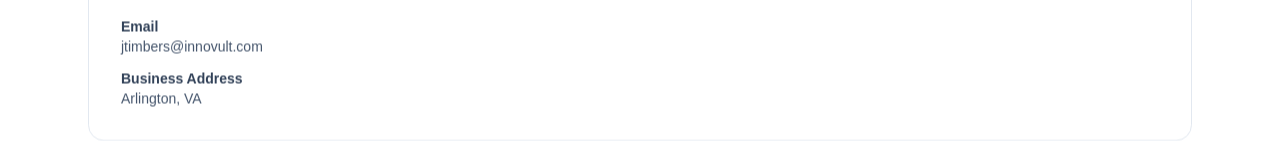
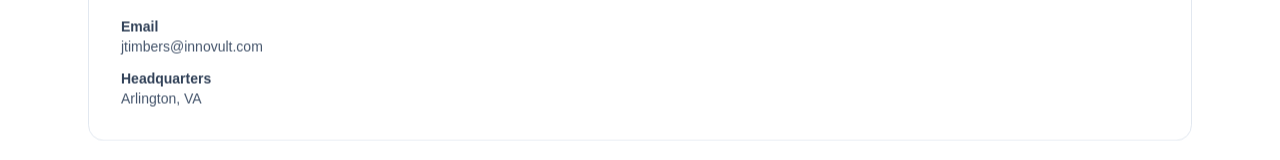
Before and after one commit to jtimbers3/innovult-site, a Next.js app in the folder innovult-site/: page /contact in a window 1280 px wide. Shown: the part 768-928 px from the top of the page. Built offline with nearby package versions, Linux system fonts and the light colour scheme.

Commit message:
Rename contact label from Business Address to Headquarters

```diff
--- a/innovult-site/src/app/contact/page.tsx
+++ b/innovult-site/src/app/contact/page.tsx
@@ -66,7 +66,7 @@ export default function ContactPage() {
               jtimbers@innovult.com
             </p>
             <p>
-              <span className="font-semibold text-slate-700">Business Address</span>
+              <span className="font-semibold text-slate-700">Headquarters</span>
               <br />
               Arlington, VA
             </p>
```
